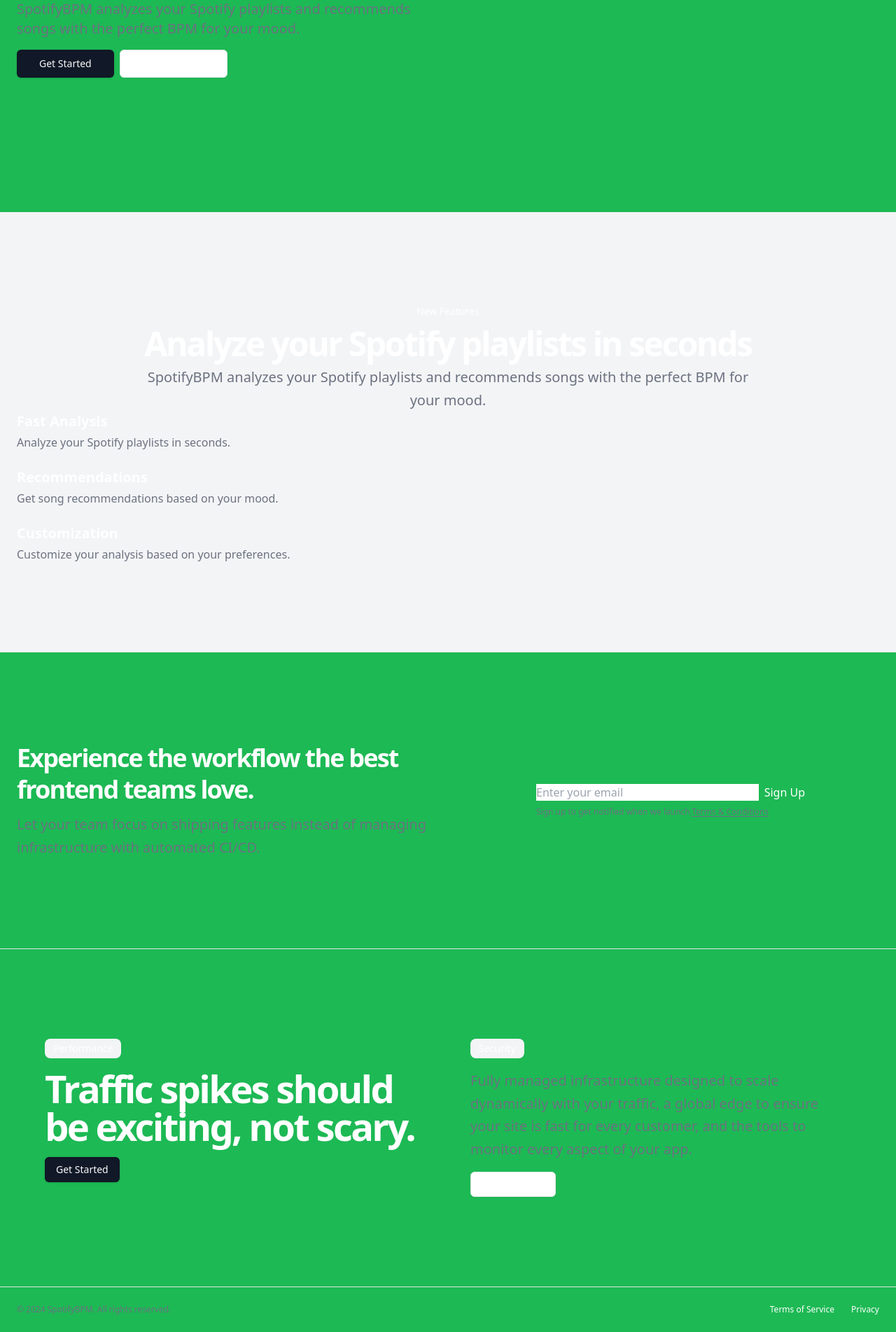
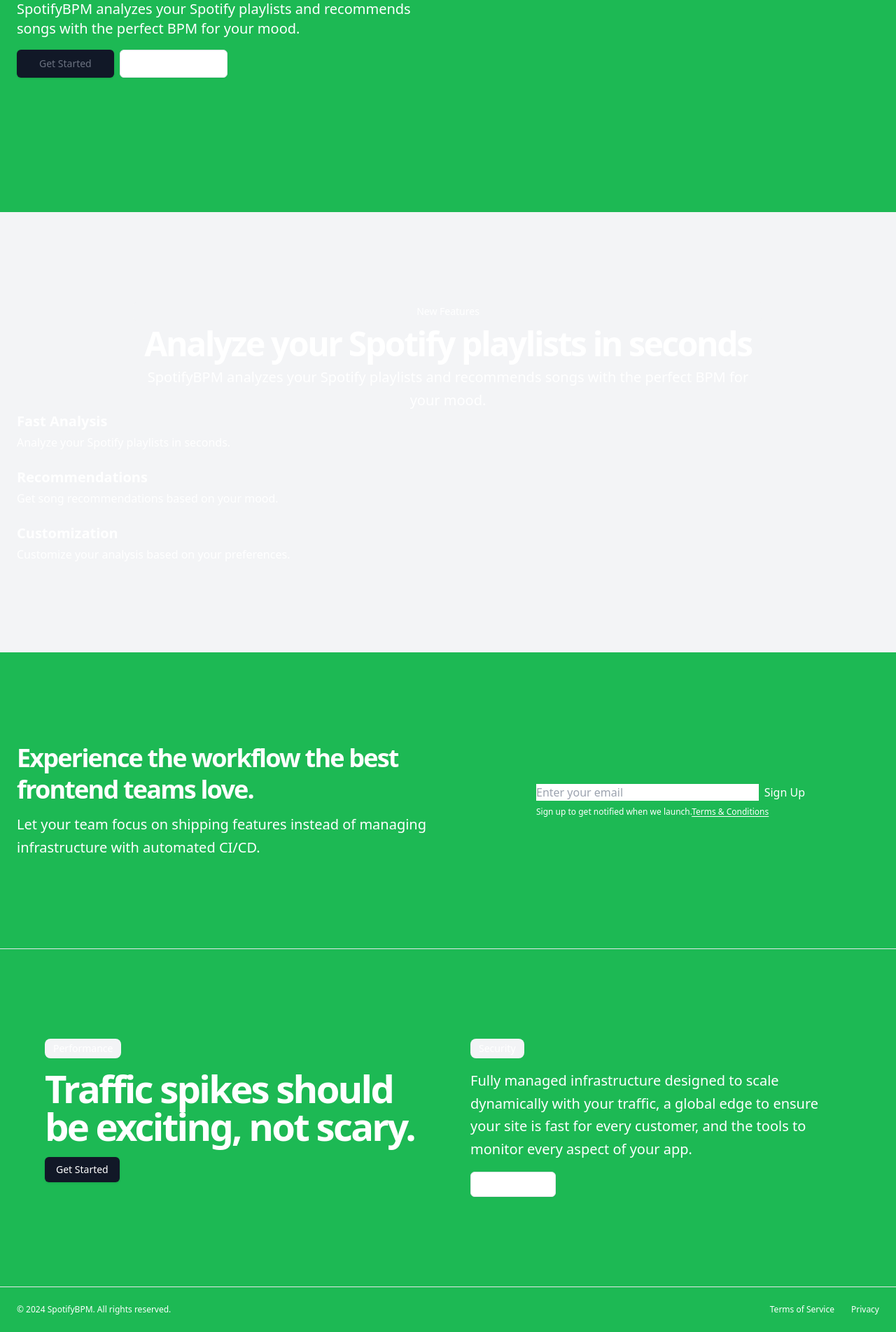
Before and after one commit to LauraCastrillonMp/SpotifyBPM, a React (Vite) app: page / in a window 1280 px wide. Shown: the part 317-2220 px from the top of the page at 70% size. Built offline with nearby package versions, Linux system fonts and the light colour scheme.

Commit message:
Improve a little bit the landing page

```diff
--- a/src/containers/Landing.jsx
+++ b/src/containers/Landing.jsx
@@ -15,19 +15,19 @@
                   <h1 className="text-3xl font-bold tracking-tighter sm:text-5xl xl:text-6xl/none">
                     Discover the perfect BPM for your music
                   </h1>
-                  <p className="max-w-[600px] text-gray-500 md:text-xl dark:text-gray-400">
+                  <p className="max-w-[600px] text-white md:text-xl dark:text-white-400">
                     SpotifyBPM analyzes your Spotify playlists and recommends songs with the perfect BPM for your mood.
                   </p>
                 </div>
                 <div className="flex flex-col gap-2 min-[400px]:flex-row">
                   <a
-                    className="inline-flex h-10 items-center justify-center rounded-md bg-gray-900 px-8 text-sm font-medium text-gray-50 shadow transition-colors hover:bg-gray-900/90 focus-visible:outline-none focus-visible:ring-1 focus-visible:ring-gray-950 disabled:pointer-events-none disabled:opacity-50 dark:bg-gray-50 dark:text-gray-900 dark:hover:bg-gray-50/90 dark:focus-visible:ring-gray-300"
+                    className="inline-flex h-10 items-center justify-center rounded-md bg-gray-900 px-8 text-sm font-medium text-gray-500 shadow transition-colors hover:bg-gray-900/90 focus-visible:outline-none focus-visible:ring-1 focus-visible:ring-gray-950 disabled:pointer-events-none disabled:opacity-50 dark:bg-gray-50 dark:text-white-900 dark:hover:bg-gray-50/90 dark:focus-visible:ring-gray-300"
                     href="#"
                   >
                     Get Started
                   </a>
                   <a
-                    className="inline-flex h-10 items-center justify-center rounded-md border border-gray-200 bg-white px-8 text-sm font-medium shadow-sm transition-colors hover:bg-gray-100 hover:text-gray-900 focus-visible:outline-none focus-visible:ring-1 focus-visible:ring-gray-950 disabled:pointer-events-none disabled:opacity-50 dark:border-gray-800 dark:bg-gray-950 dark:hover:bg-gray-800 dark:hover:text-gray-50 dark:focus-visible:ring-gray-300"
+                    className="inline-flex h-10 items-center justify-center rounded-md border border-gray-200 bg-white px-8 text-sm font-medium shadow-sm transition-colors hover:bg-gray-100 hover:text-white-900 focus-visible:outline-none focus-visible:ring-1 focus-visible:ring-gray-950 disabled:pointer-events-none disabled:opacity-50 dark:border-gray-800 dark:bg-gray-950 dark:hover:bg-gray-800 dark:hover:text-white-50 dark:focus-visible:ring-gray-300"
                     href="#"
                   >
                     Contact Sales
@@ -46,7 +46,7 @@
                 <h2 className="text-3xl font-bold tracking-tighter sm:text-5xl">
                   Analyze your Spotify playlists in seconds
                 </h2>
-                <p className="max-w-[900px] text-gray-500 md:text-xl/relaxed lg:text-base/relaxed xl:text-xl/relaxed dark:text-gray-400">
+                <p className="max-w-[900px] text-white-500 md:text-xl/relaxed lg:text-base/relaxed xl:text-xl/relaxed dark:text-white-400">
                   SpotifyBPM analyzes your Spotify playlists and recommends songs with the perfect BPM for your mood.
                 </p>
               </div>
@@ -57,19 +57,19 @@
                   <li>
                     <div className="grid gap-1">
                       <h3 className="text-xl font-bold">Fast Analysis</h3>
-                      <p className="text-gray-500 dark:text-gray-400">Analyze your Spotify playlists in seconds.</p>
+                      <p className="text-white-500 dark:text-white-400">Analyze your Spotify playlists in seconds.</p>
                     </div>
                   </li>
                   <li>
                     <div className="grid gap-1">
                       <h3 className="text-xl font-bold">Recommendations</h3>
-                      <p className="text-gray-500 dark:text-gray-400">Get song recommendations based on your mood.</p>
+                      <p className="text-white-500 dark:text-white-400">Get song recommendations based on your mood.</p>
                     </div>
                   </li>
                   <li>
                     <div className="grid gap-1">
                       <h3 className="text-xl font-bold">Customization</h3>
-                      <p className="text-gray-500 dark:text-gray-400">
+                      <p className="text-white-500 dark:text-white-400">
                         Customize your analysis based on your preferences.
                       </p>
                     </div>
@@ -84,7 +84,7 @@
               <h2 className="text-3xl font-bold tracking-tighter md:text-4xl/tight">
                 Experience the workflow the best frontend teams love.
               </h2>
-              <p className="mx-auto max-w-[600px] text-gray-500 md:text-xl/relaxed lg:text-base/relaxed xl:text-xl/relaxed dark:text-gray-400">
+              <p className="mx-auto max-w-[600px] text-white-500 md:text-xl/relaxed lg:text-base/relaxed xl:text-xl/relaxed dark:text-white-400">
                 Let your team focus on shipping features instead of managing infrastructure with automated CI/CD.
               </p>
             </div>
@@ -93,7 +93,7 @@
                 <input className="max-w-lg flex-1" placeholder="Enter your email" type="email" />
                 <button type="submit">Sign Up</button>
               </form>
-              <p className="text-xs text-gray-500 dark:text-gray-400">
+              <p className="text-xs text-white-500 dark:text-white-400">
                 Sign up to get notified when we launch.
                 <a className="underline underline-offset-2" href="#">
                   Terms & Conditions
@@ -113,7 +113,7 @@
                   Traffic spikes should be exciting, not scary.
                 </h2>
                 <a
-                  className="inline-flex h-9 items-center justify-center rounded-md bg-gray-900 px-4 py-2 text-sm font-medium text-gray-50 shadow transition-colors hover:bg-gray-900/90 focus-visible:outline-none focus-visible:ring-1 focus-visible:ring-gray-950 disabled:pointer-events-none disabled:opacity-50 dark:bg-gray-50 dark:text-gray-900 dark:hover:bg-gray-50/90 dark:focus-visible:ring-gray-300"
+                  className="inline-flex h-9 items-center justify-center rounded-md bg-gray-900 px-4 py-2 text-sm font-medium text-white-50 shadow transition-colors hover:bg-gray-900/90 focus-visible:outline-none focus-visible:ring-1 focus-visible:ring-gray-950 disabled:pointer-events-none disabled:opacity-50 dark:bg-gray-50 dark:text-white-900 dark:hover:bg-gray-50/90 dark:focus-visible:ring-gray-300"
                   href="#"
                 >
                   Get Started
@@ -121,12 +121,12 @@
               </div>
               <div className="flex flex-col items-start space-y-4">
                 <div className="inline-block rounded-lg bg-gray-100 px-3 py-1 text-sm dark:bg-gray-800">Security</div>
-                <p className="mx-auto max-w-[700px] text-gray-500 md:text-xl/relaxed dark:text-gray-400">
+                <p className="mx-auto max-w-[700px] text-white-500 md:text-xl/relaxed dark:text-white-400">
                   Fully managed infrastructure designed to scale dynamically with your traffic, a global edge to ensure
                   your site is fast for every customer, and the tools to monitor every aspect of your app.
                 </p>
                 <a
-                  className="inline-flex h-9 items-center justify-center rounded-md border border-gray-200 bg-white px-4 py-2 text-sm font-medium shadow-sm transition-colors hover:bg-gray-100 hover:text-gray-900 focus-visible:outline-none focus-visible:ring-1 focus-visible:ring-gray-950 disabled:pointer-events-none disabled:opacity-50 dark:border-gray-800 dark:bg-gray-950 dark:hover:bg-gray-800 dark:hover:text-gray-50 dark:focus-visible:ring-gray-300"
+                  className="inline-flex h-9 items-center justify-center rounded-md border border-gray-200 bg-white px-4 py-2 text-sm font-medium shadow-sm transition-colors hover:bg-gray-100 hover:text-white-900 focus-visible:outline-none focus-visible:ring-1 focus-visible:ring-gray-950 disabled:pointer-events-none disabled:opacity-50 dark:border-gray-800 dark:bg-gray-950 dark:hover:bg-gray-800 dark:hover:text-white-50 dark:focus-visible:ring-gray-300"
                   href="#"
                 >
                   Contact Sales
@@ -137,7 +137,7 @@
         </section>
       </main>
       <footer className="flex flex-col gap-2 sm:flex-row py-6 w-full shrink-0 items-center px-4 md:px-6 border-t">
-        <p className="text-xs text-gray-500 dark:text-gray-400">© 2024 SpotifyBPM. All rights reserved.</p>
+        <p className="text-xs text-white-500 dark:text-white-400">© 2024 SpotifyBPM. All rights reserved.</p>
         <nav className="sm:ml-auto flex gap-4 sm:gap-6">
           <a className="text-xs hover:underline underline-offset-4" href="#">
             Terms of Service
```
